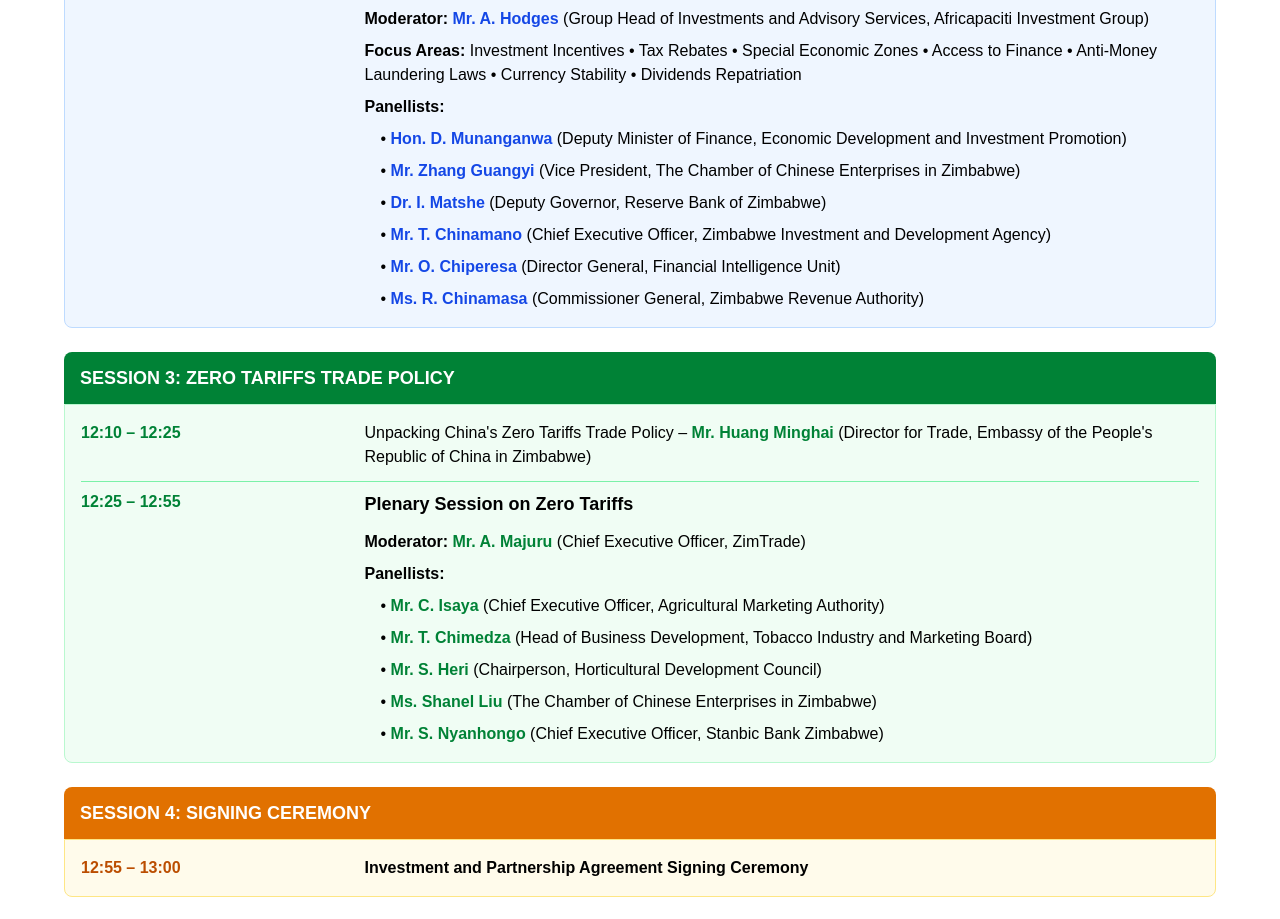
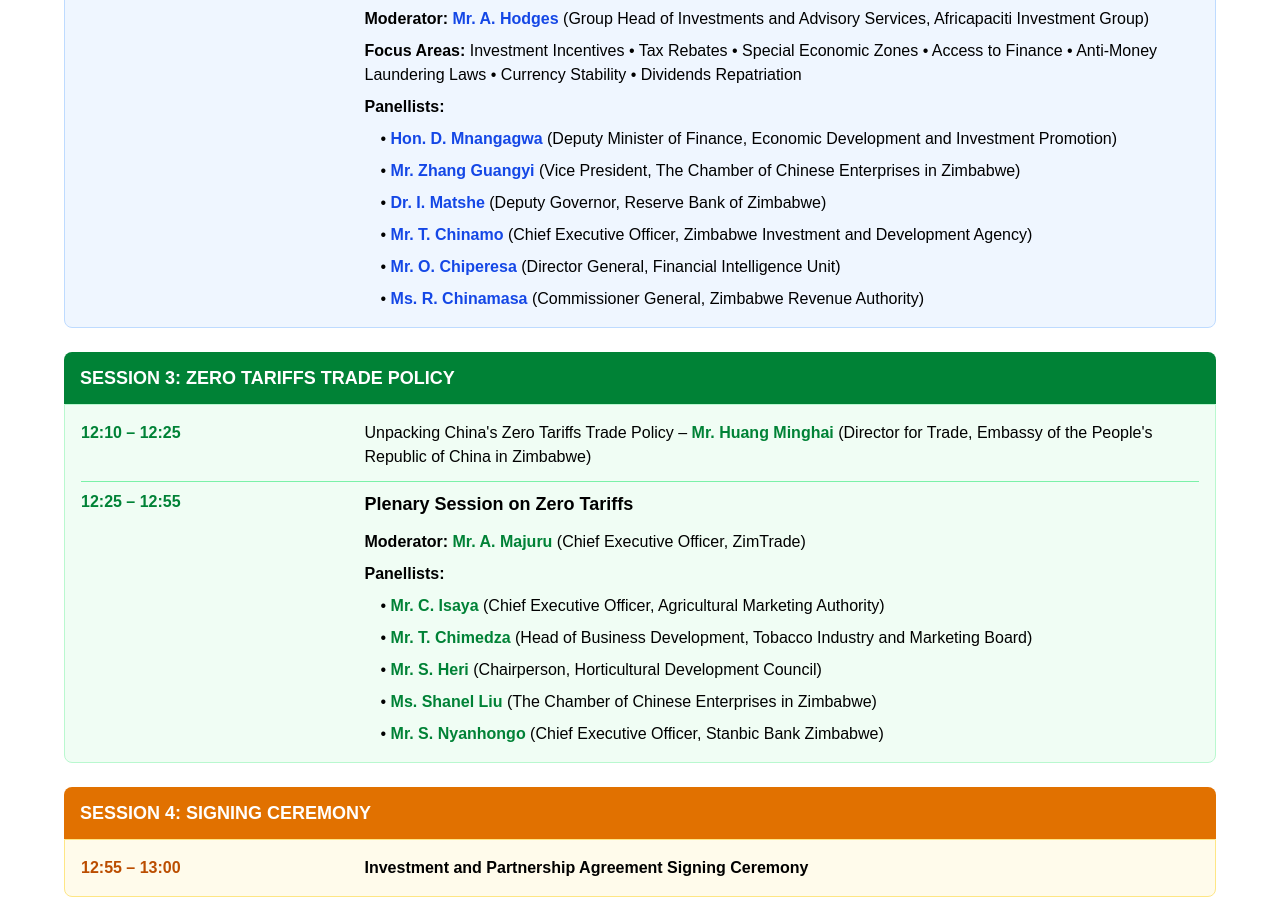
Before and after one commit to Guava-Africa/zim-china-symposium, a Next.js app in the folder frontend/: page /schedule in a window 1280 px wide. Shown: the part 1640-2559 px from the top of the page. Built offline with nearby package versions, Linux system fonts and the light colour scheme.

Commit message:
spelling errors

```diff
--- a/frontend/app/schedule/page.tsx
+++ b/frontend/app/schedule/page.tsx
@@ -152,12 +152,12 @@
                       <p className="text-black text-md"><span className="font-bold">Focus Areas:</span> Investment Incentives • Tax Rebates • Special Economic Zones • Access to Finance • Anti-Money Laundering Laws • Currency Stability • Dividends Repatriation</p>
                       <p className="text-black text-md"><span className="font-bold">Panellists:</span></p>
                       {/* <p className="text-black text-md ml-4">• <span className="font-bold text-blue-700">Hon. D. Kudakwashe Munanganwa</span> (Deputy Minister of Finance, Economic Development and Investment Promotion)</p> */}
-                      <p className="text-black text-md ml-4">• <span className="font-bold text-blue-700">Hon. D. Munanganwa</span> (Deputy Minister of Finance, Economic Development and Investment Promotion)</p>
+                      <p className="text-black text-md ml-4">• <span className="font-bold text-blue-700">Hon. D. Mnangagwa</span> (Deputy Minister of Finance, Economic Development and Investment Promotion)</p>
                       <p className="text-black text-md ml-4">• <span className="font-bold text-blue-700">Mr. Zhang Guangyi</span> (Vice President, The Chamber of Chinese Enterprises in Zimbabwe)</p>
                       {/* <p className="text-black text-md ml-4">• <span className="font-bold text-blue-700">Mr. Z. Guangyi</span> (Vice President, The Chamber of Chinese Enterprises in Zimbabwe)</p> */}
                       {/* <p className="text-black text-md ml-4">• <span className="font-bold text-blue-700">Dr. Innocent Matshe</span> (Deputy Governor, Reserve Bank of Zimbabwe)</p> */}
                       <p className="text-black text-md ml-4">• <span className="font-bold text-blue-700">Dr. I. Matshe</span> (Deputy Governor, Reserve Bank of Zimbabwe)</p>
-                      <p className="text-black text-md ml-4">• <span className="font-bold text-blue-700">Mr. T. Chinamano</span> (Chief Executive Officer, Zimbabwe Investment and Development Agency)</p>
+                      <p className="text-black text-md ml-4">• <span className="font-bold text-blue-700">Mr. T. Chinamo</span> (Chief Executive Officer, Zimbabwe Investment and Development Agency)</p>
                       {/* <p className="text-black text-md ml-4">• <span className="font-bold text-blue-700">Mr. Oliver Chiperesa</span> (Director General, Financial Intelligence Unit)</p> */}
                       <p className="text-black text-md ml-4">• <span className="font-bold text-blue-700">Mr. O. Chiperesa</span> (Director General, Financial Intelligence Unit)</p>
                       {/* <p className="text-black text-md ml-4">• <span className="font-bold text-blue-700">Ms. Regina Chinamasa</span> (Commissioner General, Zimbabwe Revenue Authority)</p> */}
```
